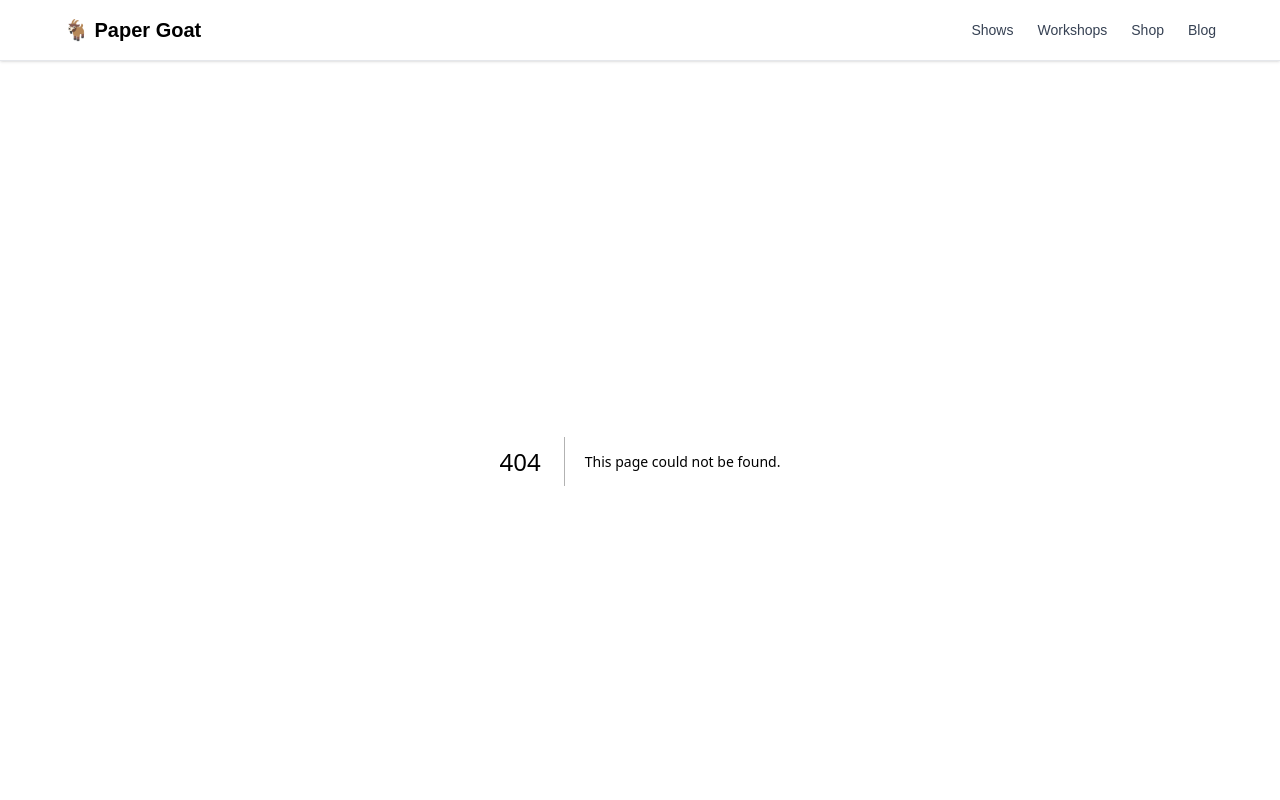
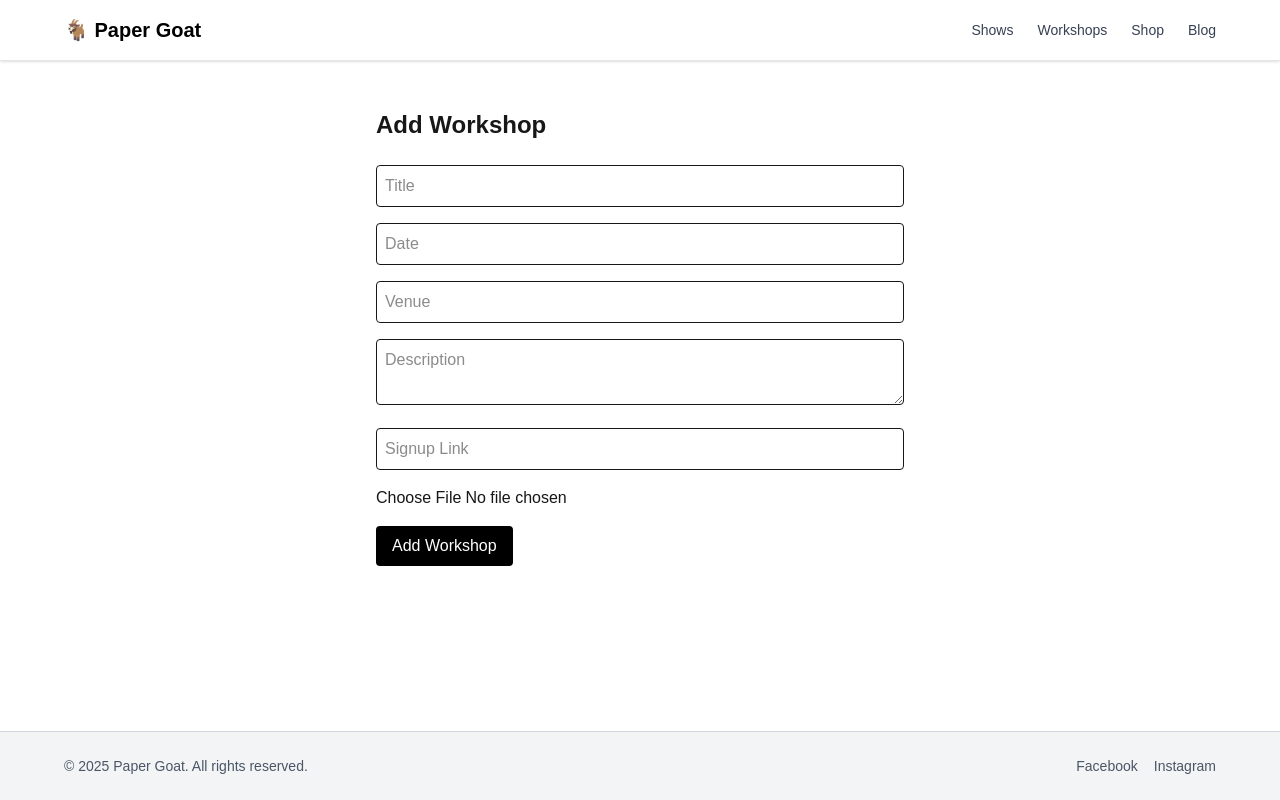
Before and after one commit to kpatelearn/paper-goat, a Next.js app: page /admin/workshops/new in a window 1280 px wide. Before the commit this address had no page. Shown: the top 800 px of the page. Built offline with nearby package versions, Linux system fonts and the light colour scheme; no server answers.

Commit message:
Add admin form to create workshops

```diff
--- /dev/null
+++ b/src/app/admin/workshops/new/page.tsx
@@ -0,0 +1,104 @@
+'use client';
+
+import { useState, FormEvent } from 'react';
+import { addWorkshop } from '@/firebase/addWorkshop';
+
+export default function NewWorkshopPage() {
+  const [title, setTitle] = useState('');
+  const [date, setDate] = useState('');
+  const [venue, setVenue] = useState('');
+  const [description, setDescription] = useState('');
+  const [signupLink, setSignupLink] = useState('');
+  const [imageFile, setImageFile] = useState<File | null>(null);
+  const [submitting, setSubmitting] = useState(false);
+  const [message, setMessage] = useState('');
+
+  const handleSubmit = async (e: FormEvent) => {
+    e.preventDefault();
+    if (!imageFile) {
+      setMessage('Please select an image.');
+      return;
+    }
+    setSubmitting(true);
+    try {
+      await addWorkshop(
+        { title, date, venue, description, signupLink },
+        imageFile,
+      );
+      setMessage('Workshop added successfully.');
+      setTitle('');
+      setDate('');
+      setVenue('');
+      setDescription('');
+      setSignupLink('');
+      setImageFile(null);
+    } catch (err) {
+      console.error(err);
+      setMessage('Failed to add workshop.');
+    } finally {
+      setSubmitting(false);
+    }
+  };
+
+  return (
+    <div className="max-w-xl mx-auto px-6 py-12">
+      <h1 className="text-2xl font-bold mb-6">Add Workshop</h1>
+      <form onSubmit={handleSubmit} className="space-y-4">
+        <input
+          type="text"
+          placeholder="Title"
+          className="w-full border rounded p-2"
+          value={title}
+          onChange={(e) => setTitle(e.target.value)}
+          required
+        />
+        <input
+          type="text"
+          placeholder="Date"
+          className="w-full border rounded p-2"
+          value={date}
+          onChange={(e) => setDate(e.target.value)}
+          required
+        />
+        <input
+          type="text"
+          placeholder="Venue"
+          className="w-full border rounded p-2"
+          value={venue}
+          onChange={(e) => setVenue(e.target.value)}
+          required
+        />
+        <textarea
+          placeholder="Description"
+          className="w-full border rounded p-2"
+          value={description}
+          onChange={(e) => setDescription(e.target.value)}
+          required
+        />
+        <input
+          type="text"
+          placeholder="Signup Link"
+          className="w-full border rounded p-2"
+          value={signupLink}
+          onChange={(e) => setSignupLink(e.target.value)}
+          required
+        />
+        <input
+          type="file"
+          accept="image/*"
+          className="w-full"
+          onChange={(e) => setImageFile(e.target.files?.[0] || null)}
+          required
+        />
+        <button
+          type="submit"
+          disabled={submitting}
+          className="px-4 py-2 bg-black text-white rounded disabled:opacity-50"
+        >
+          {submitting ? 'Uploading...' : 'Add Workshop'}
+        </button>
+      </form>
+      {message && <p className="mt-4">{message}</p>}
+    </div>
+  );
+}
--- /dev/null
+++ b/src/firebase/addWorkshop.ts
@@ -0,0 +1,22 @@
+import { db, storage } from './firebase.config';
+import { collection, addDoc } from 'firebase/firestore';
+import { ref, uploadBytes, getDownloadURL } from 'firebase/storage';
+
+export interface WorkshopFormData {
+  title: string;
+  date: string;
+  venue: string;
+  description: string;
+  signupLink: string;
+}
+
+export async function addWorkshop(data: WorkshopFormData, file: File) {
+  const storageRef = ref(storage, `workshops/${Date.now()}_${file.name}`);
+  const uploadTask = await uploadBytes(storageRef, file);
+  const imageUrl = await getDownloadURL(uploadTask.ref);
+
+  await addDoc(collection(db, 'workshops'), {
+    ...data,
+    imageUrl,
+  });
+}
```
